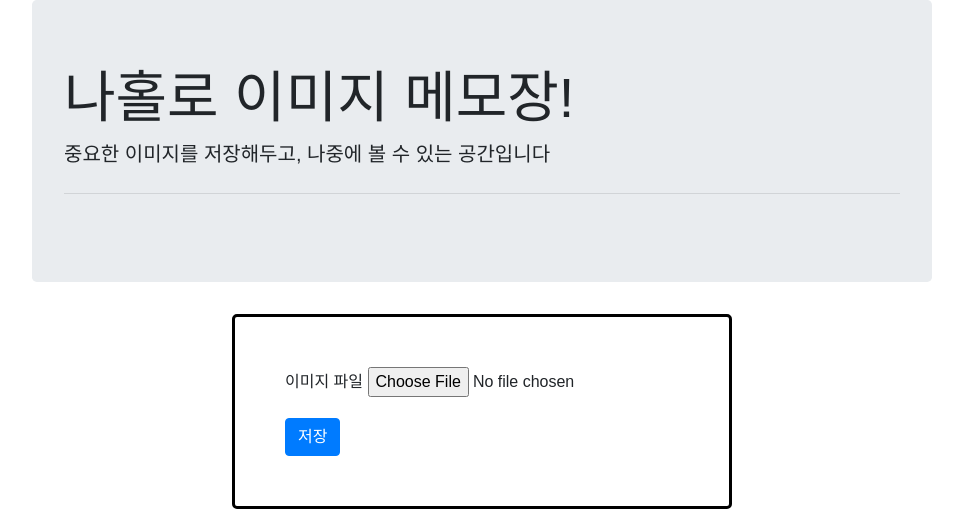
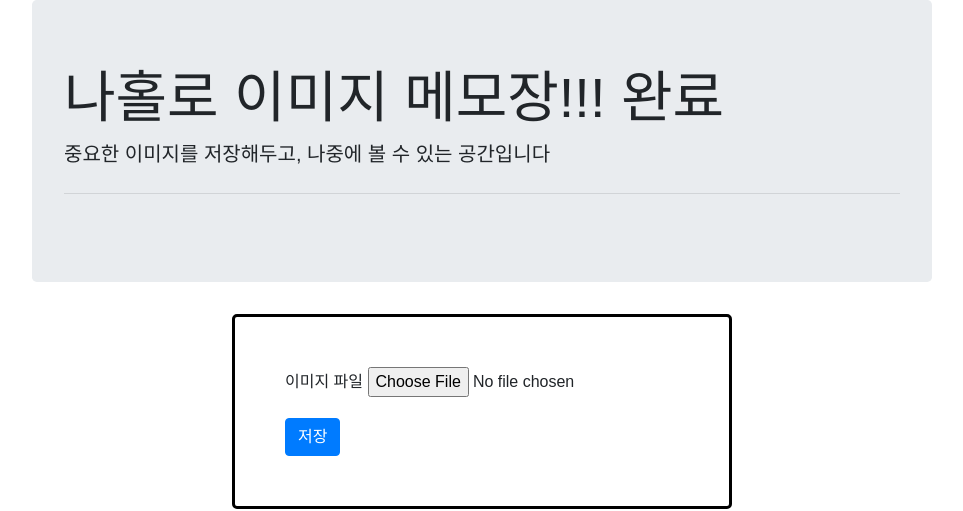
Before and after one commit to seongho-w/my-front, a plain HTML site: page index.html in a window 1280 px wide. Shown: the top 511 px of the page, without its empty margins (158-1121 px from the left). Drawn offline with nearby package versions, Linux system fonts and the light colour scheme; a web font is replaced by a local one.

Commit message:
gitaction 파일 추가1

```diff
--- a/index.html
+++ b/index.html
@@ -58,7 +58,7 @@
 <body>
 <div class="wrap">
     <div class="jumbotron">
-        <h1 class="display-4">나홀로 이미지 메모장!</h1>
+        <h1 class="display-4">나홀로 이미지 메모장!!! 완료</h1>
         <p class="lead">중요한 이미지를 저장해두고, 나중에 볼 수 있는 공간입니다</p>
         <hr class="my-4">
     </div>
```
